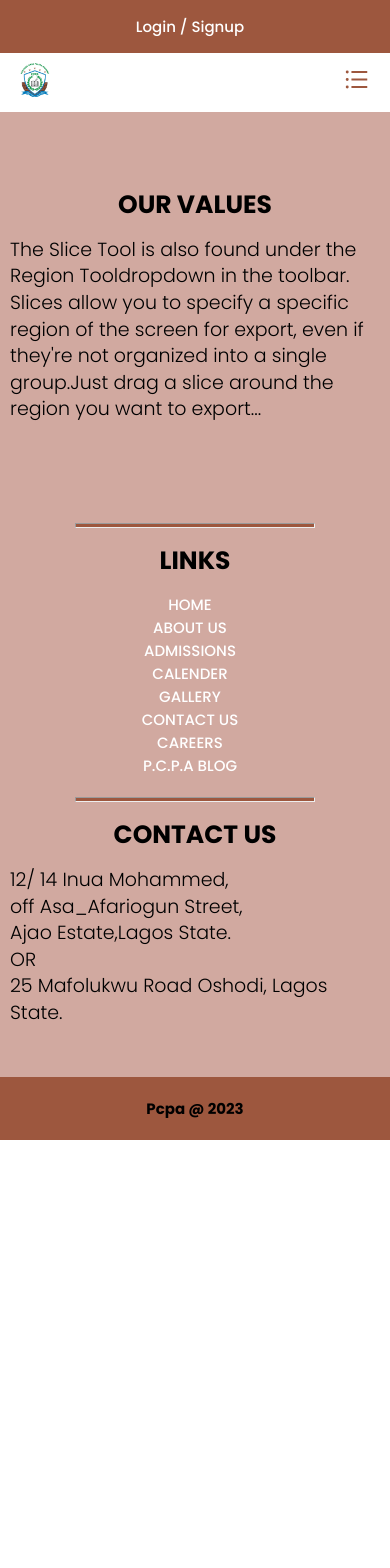
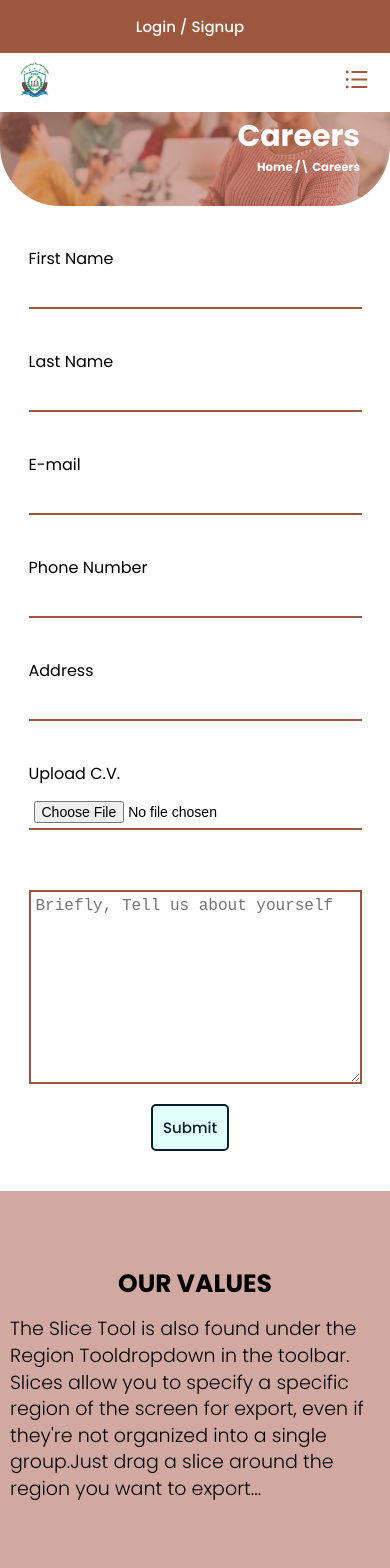
Before and after one commit to Terencino8/P.C.P.A-WEB, a React (Create React App) app: page /careers in a window 390 px wide. Shown: the top 1568 px of the page. Before the commit the page ends 1140 px from the top, so only its background shows below. Built offline with nearby package versions, Linux system fonts and the light colour scheme.

Commit message:
done with the careers page

```diff
--- a/src/About.js
+++ b/src/About.js
@@ -4,7 +4,7 @@ import Banner from './Banner_components/Banner'
 import aboutImg from "./assets/aboutImg.png"
 import "./About.css"
 
-
+import aboutbanner from "./assets/aboutBanner.png"
 
 import Aboutcard from './Banner_components/about-card/Aboutcard'
 
@@ -26,7 +26,7 @@ const About = () => {
           <Navbar/>
        </div>
        <div className="navbar-seating"></div>
-       <Banner title={"About Us"} sub={"About Us"} />
+       <Banner title={"About Us"} sub={"About Us"} url={aboutbanner} />
        <div className="container about-c">
        <div className="about">
           <div className="about-left" data-aos="fade-right">
--- a/src/Admissions.js
+++ b/src/Admissions.js
@@ -1,12 +1,19 @@
 import React from 'react'
 import { Footer, Loginbar, Navbar } from './components'
+import Banner from './Banner_components/Banner'
 
+import admissionBanner from "./assets/admissionBanner.png"
 const Admissions = () => {
   return (
     <main>
-    <Loginbar/>
-    <Navbar/>
-    <Footer/>
+       <div className="header-bg-nav">
+          <Loginbar/>
+          <Navbar/>
+       </div>
+       <div className="navbar-seating"></div>
+       <Banner  title={"Admissions"} sub={"Admissions"} url={admissionBanner}/>
+
+       <Footer/>
 </main>
   )
 }
--- a/src/Banner_components/Banner.css
+++ b/src/Banner_components/Banner.css
@@ -1,9 +1,9 @@
 .banner{
     width: 100vw;
-    background-image: url("../assets/aboutBanner.png");
     background-size: cover;
     border-radius: 0 0 60px 60px;
     background-repeat: no-repeat;
+    background-position: center;
     display: flex;
     flex-direction: column;
     align-items: flex-end;
@@ -30,7 +30,8 @@
 
 @media screen and (max-width:650px) {
     .banner{
-        background-size: contain;
+
+
         padding: 3rem;
     }
 }
--- a/src/Banner_components/Banner.js
+++ b/src/Banner_components/Banner.js
@@ -1,9 +1,22 @@
-import React from 'react'
+import React, {useEffect} from 'react'
 import "./Banner.css"
 
-const Banner = ({title, sub}) => {
+
+import AOS from 'aos';
+import 'aos/dist/aos.css';
+
+const Banner = ({title, sub, url}) => {
+
+  useEffect (() => {
+    AOS.init({
+      duration: 1000,
+    });
+  }, [])
+
   return (
-    <div className="banner">
+
+    // i passed the background image here and used it as a prop named url to change it any where
+    <div className="banner" style={{backgroundImage:`url(${url})`}} data-aos="fade-right">
         <h1 className="banner-title">{title}</h1>
         <h3 className=''>Home /\ {sub}</h3>
     </div>
--- a/src/Calender.js
+++ b/src/Calender.js
@@ -1,11 +1,16 @@
 import React from 'react'
 import { Footer, Loginbar, Navbar } from './components'
-
+import Banner from './Banner_components/Banner'
+import calenderbanner from "./assets/calenderBanner.png"
 const Calender = () => {
   return (
     <main>
-    <Loginbar/>
-    <Navbar/>
+       <div className="header-bg-nav">
+          <Loginbar/>
+          <Navbar/>
+       </div>
+       <div className="navbar-seating"></div>
+       <Banner title={"Academic Calender"} sub={"Calender"} url={calenderbanner}/>
     <Footer/>
 </main>
   )
--- /dev/null
+++ b/src/Careers.css
@@ -0,0 +1,81 @@
+.careers{
+    display: flex;
+    flex-direction: column;
+    align-items: center;
+}
+
+.careers form{
+    display: flex;
+    flex-direction: column;
+    width: 70%;
+    justify-content: center;
+}
+
+
+.careers form input{
+    border: none;
+    outline: none;
+    font-size: 2rem;
+    line-height: 1.4rem;
+    border-bottom: 2px solid var(--dark-brown);
+    background: none;
+    padding: 0.5rem;
+
+}
+.careers form input:focus{
+    background-color: var(--light-brown);
+}
+
+.careers form label{
+    margin-top: 4rem;
+    margin-bottom: 1rem;
+    font-size: 1.6rem;
+}
+
+input[type="file" i]{
+    width: 40%;
+}
+
+.textarea_btn{
+    display: flex;
+    align-items: center;
+    justify-content: space-between;
+    margin-bottom: 4rem;
+    margin-top: 4rem;
+}
+
+.textarea_btn textarea{
+    border: 2px solid var(--dark-brown);
+    width: 50%;
+    font-size: 1.6rem;
+    padding: 0.5rem;
+}
+
+.textarea_btn .btn-transparent-border:hover{
+    color: black;
+}
+
+
+@media screen and (max-width:800px) {
+    input[type="file" i]{
+        width: 100%;
+        margin-bottom: 2rem;
+    }
+
+    .careers form input{
+        font-size: 1.4rem;
+    }
+
+    .careers form{
+        width: 90%;
+    }
+
+    .textarea_btn{
+        flex-direction: column;
+    }
+
+    .textarea_btn textarea{
+        width: 100%;
+        margin-bottom: 2rem;
+    }
+}
--- a/src/Careers.js
+++ b/src/Careers.js
@@ -1,11 +1,42 @@
 import React from 'react'
+import "./Careers.css"
+import CareerBanner from "./assets/careersBanner.png"
 import { Footer, Loginbar, Navbar } from './components'
+import Banner from './Banner_components/Banner'
+import Button from './components/UI/button/Button'
 
 const Careers = () => {
   return (
     <main>
-        <Loginbar/>
-        <Navbar/>
+       <div className="header-bg-nav">
+          <Loginbar/>
+          <Navbar/>
+       </div>
+       <div className="navbar-seating"></div>
+       <Banner title={"Careers"} sub={"Careers"} url={CareerBanner}/>
+       <div className="container careers">
+        <form action="">
+            <label htmlFor="Firstname">First Name</label>
+            <input type="text" placeholder='' id='Firstname'/>
+            <label htmlFor="lastname">Last Name</label>
+            <input type="text" placeholder='' id='lastname'/>
+            <label htmlFor="email">E-mail</label>
+            <input type="email" placeholder='' id='email'/>
+            <label htmlFor="number">Phone Number</label>
+            <input type="text" placeholder='' id='number'/>
+            <label htmlFor="address">Address</label>
+            <input type="text" placeholder='' id='address'/>
+            <label htmlFor="cv">Upload C.V.</label>
+            <input type="file" placeholder='' id='cv'/>
+
+            <div className="textarea_btn">
+                <textarea name="" id="textarea" cols="30" rows="10" placeholder='Briefly, Tell us about yourself'></textarea>
+
+
+              <Button text={"Submit"} btnClass={"btn-transparent-border"}/>
+            </div>
+        </form>
+       </div>
         <Footer/>
     </main>
   )
--- a/src/Contact.js
+++ b/src/Contact.js
@@ -1,12 +1,16 @@
 import React from 'react'
 import { Footer, Loginbar, Navbar } from './components'
-
-
+import Banner from './Banner_components/Banner'
+import contactbanner from "./assets/contactBanner.png"
 const Contact = () => {
   return (
     <main>
-        <Loginbar/>
-        <Navbar/>
+       <div className="header-bg-nav">
+          <Loginbar/>
+          <Navbar/>
+       </div>
+       <div className="navbar-seating"></div>
+       <Banner title={"Contact Us"} sub={"Contact Us"} url={contactbanner}/>
         <Footer/>
     </main>
   )
--- a/src/Gallary.js
+++ b/src/Gallary.js
@@ -1,12 +1,16 @@
 import React from 'react'
 import { Footer, Loginbar, Navbar } from './components'
-
-
+import Banner from './Banner_components/Banner'
+// import gallarybanner from "./assets/"
 const Gallary = () => {
   return (
     <main>
-    <Loginbar/>
-    <Navbar/>
+       <div className="header-bg-nav">
+          <Loginbar/>
+          <Navbar/>
+       </div>
+       <div className="navbar-seating"></div>
+       <Banner title={"Gallery"} sub={"Gallery"}/>
     <Footer/>
     </main>
   )
--- a/src/Pcpa_Blog.js
+++ b/src/Pcpa_Blog.js
@@ -1,11 +1,16 @@
 import React from 'react'
 import { Footer, Loginbar, Navbar } from './components'
-
+import Banner from './Banner_components/Banner'
+import blogbanner from "./assets/blogBanner.png"
 const Pcpa_Blog = () => {
   return (
     <main>
-        <Loginbar/>
-        <Navbar/>
+       <div className="header-bg-nav">
+          <Loginbar/>
+          <Navbar/>
+       </div>
+       <div className="navbar-seating"></div>
+       <Banner title={"P.C.P.A Blog"} sub={"P.C.P.A Blog"} url={blogbanner}/>
         <Footer/>
     </main>
   )
```
